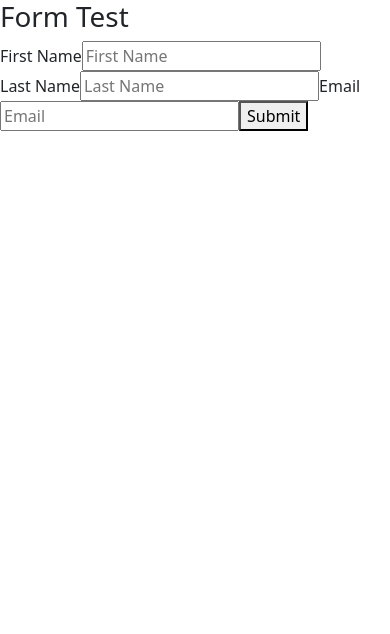
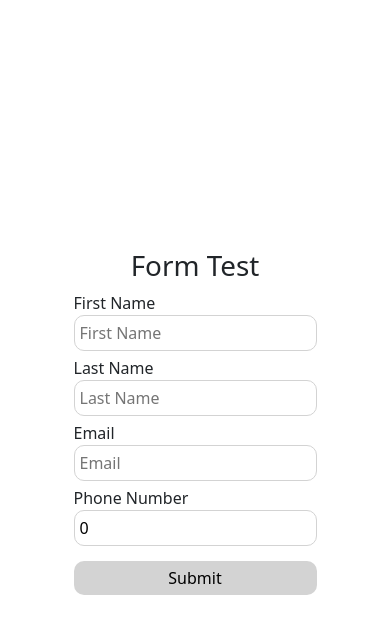
Before and after one commit to Emichu/FVtest, a Next.js app: page /form-test in a window 390 px wide. Shown: the top 634 px of the page. Built offline with nearby package versions, Linux system fonts and the light colour scheme.

Commit message:
feat: styles & phone number validation

```diff
--- /dev/null
+++ b/pages/form-test.module.css
@@ -0,0 +1,36 @@
+.maincontainer {
+    display: flex;
+    height: 100vh;
+    flex-direction: column;
+    align-items: center;
+    justify-content: center;
+}
+
+.formcontainer {
+    border: 1px solid grey;
+    width: 300px;
+    height: 400px;
+    display: flex;
+    flex-direction: column;
+    justify-content: center;
+}
+
+.form {
+    display: flex;
+    flex-direction: column;
+}
+
+.formfield {
+    margin-bottom: 5px;
+    border-radius: 10px;
+    border: 1px solid lightgrey;
+    padding: 5px;
+}
+
+.formbutton {
+    margin-top: 10px;
+    padding: 5px;
+    border: none;
+    border-radius: 10px;
+    background-color: lightgrey;
+}
--- a/pages/form-test.tsx
+++ b/pages/form-test.tsx
@@ -1,19 +1,22 @@
 import { NextPage } from "next";
 import {Formik, Form, Field, FormikProps} from 'formik'
 import * as yup from 'yup';
+import classes from './form-test.module.css'
 
 interface FormValues {
     firstName: string;
     lastName: string;
     email: string;
+    phoneNo: number;
   }
 
 const FormTestPage: NextPage = () => {
-    const initialValues: FormValues = { firstName: '', lastName: '', email: '' };
+    const initialValues: FormValues = { firstName: '', lastName: '', email: '', phoneNo: 0 };
+    const phoneNumExp = /^((\\+[1-9]{1,4}[ \\-]*)|(\\([0-9]{2,3}\\)[ \\-]*)|([0-9]{2,4})[ \\-]*)*?[0-9]{3,4}?[ \\-]*[0-9]{3,4}?$/
 
    return (
-     <div>
-       <h1>Form Test</h1>
+     <div className={classes.maincontainer}>
+       <h1 className={classes.formheader}>Form Test</h1>
        <Formik
          initialValues={initialValues}
          onSubmit={(values, actions) => {
@@ -27,31 +30,36 @@ const FormTestPage: NextPage = () => {
                 .required('Enter valid email'),
              firstName: yup.string().required('Please enter first name'),
              lastName: yup.string().required('Please enter last name'),
+             phoneNo: yup.string().matches(phoneNumExp, 'Phone number is not valid')
          })}
        >
            {({ errors, touched }) => (
-         <Form>
+         <Form className={classes.form}>
            <label htmlFor="firstName">First Name</label>
-           <Field id="firstName" name="firstName" placeholder="First Name" />
+           <Field className={classes.formfield} id="firstName" name="firstName" placeholder="First Name" />
            {errors.firstName && touched.firstName ? (
              <div>{errors.firstName}</div>
            ) : null}
 
            <label htmlFor="lastName">Last Name</label>
-           <Field id="lastName" name="lastName" placeholder="Last Name" />
+           <Field className={classes.formfield} id="lastName" name="lastName" placeholder="Last Name" />
            {errors.lastName && touched.lastName ? (
              <div>{errors.lastName}</div>
            ) : null}
 
            <label htmlFor="email">Email</label>
-           <Field id="email" name="email" placeholder="Email" />
+           <Field className={classes.formfield} id="email" name="email" placeholder="Email" />
            {errors.email && touched.email ? <div>{errors.email}</div> : null}
 
-           <button type="submit">Submit</button>
+           <label htmlFor="phoneNo">Phone Number</label>
+           <Field className={classes.formfield} id="phoneNo" name="phoneNo" placeholder="Phone Number" />
+           {errors.phoneNo && touched.phoneNo ? <div>{errors.phoneNo}</div> : null}
+
+           <button className={classes.formbutton} type="submit">Submit</button>
          </Form>
          )}
        </Formik>
-     </div>
+       </div>
    );
   };
 
```
